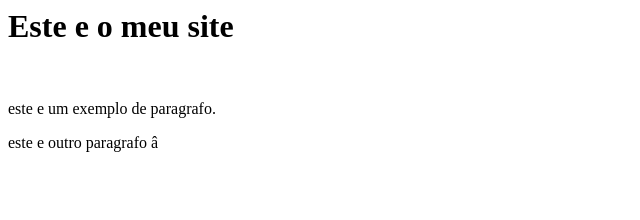
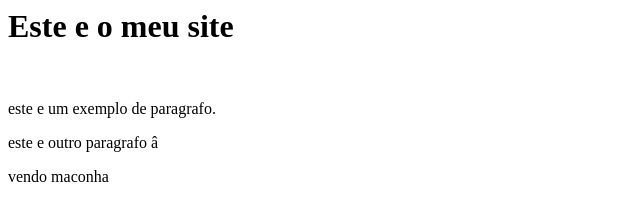
Before and after one commit to TalitaKettely/meusite, a plain HTML site: page index.html in a window 1280 px wide. Shown: the whole page, without its empty margins (0-640 px from the left). Drawn offline with Linux system fonts and the light colour scheme.

Commit message:
Update index.html

```diff
--- a/index.html
+++ b/index.html
@@ -7,5 +7,6 @@
     <br>
     <p>este e um exemplo de paragrafo.</p>
     <p>este e outro paragrafo â</p>
+    <p> vendo maconha</p>
   </body>
 </html>
```
